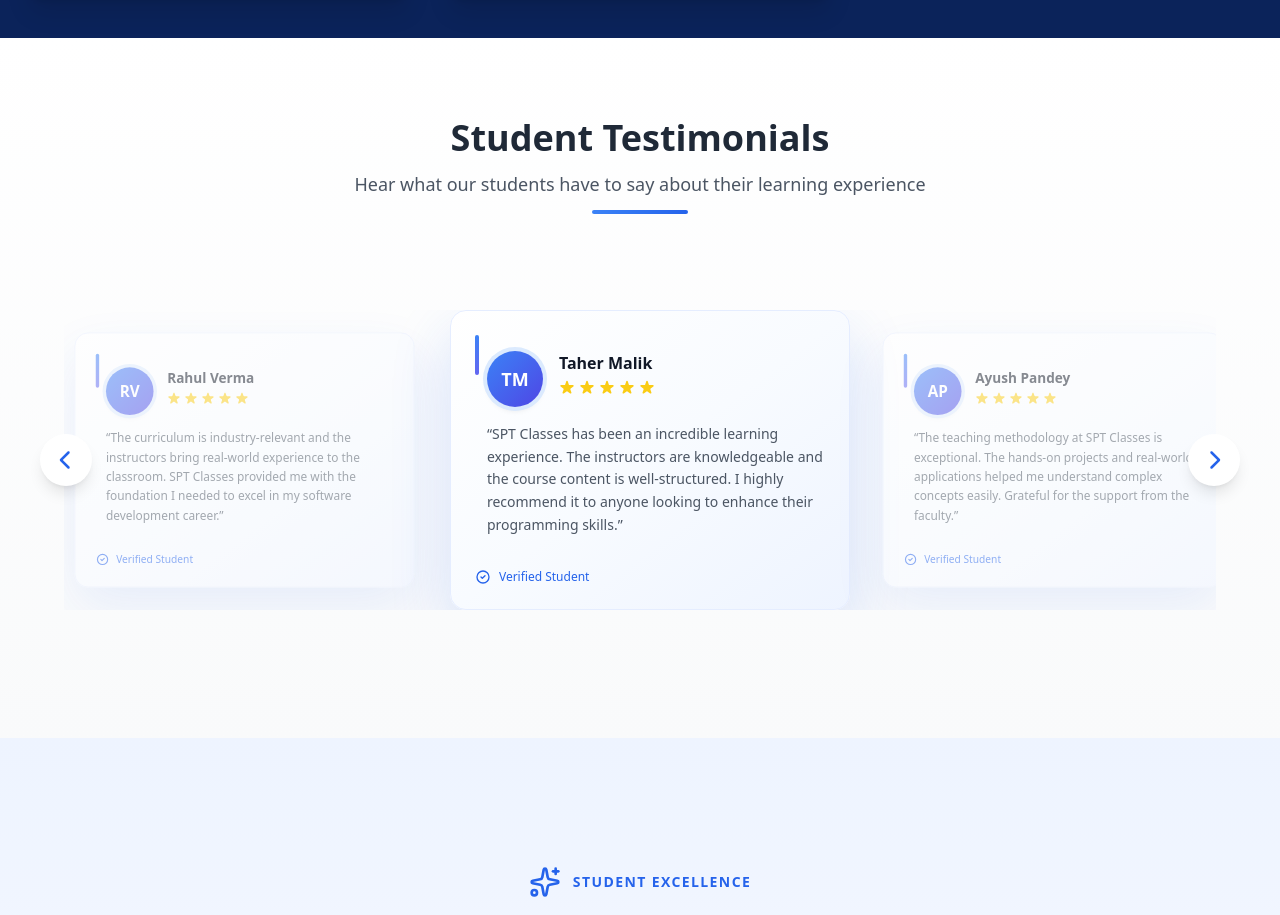
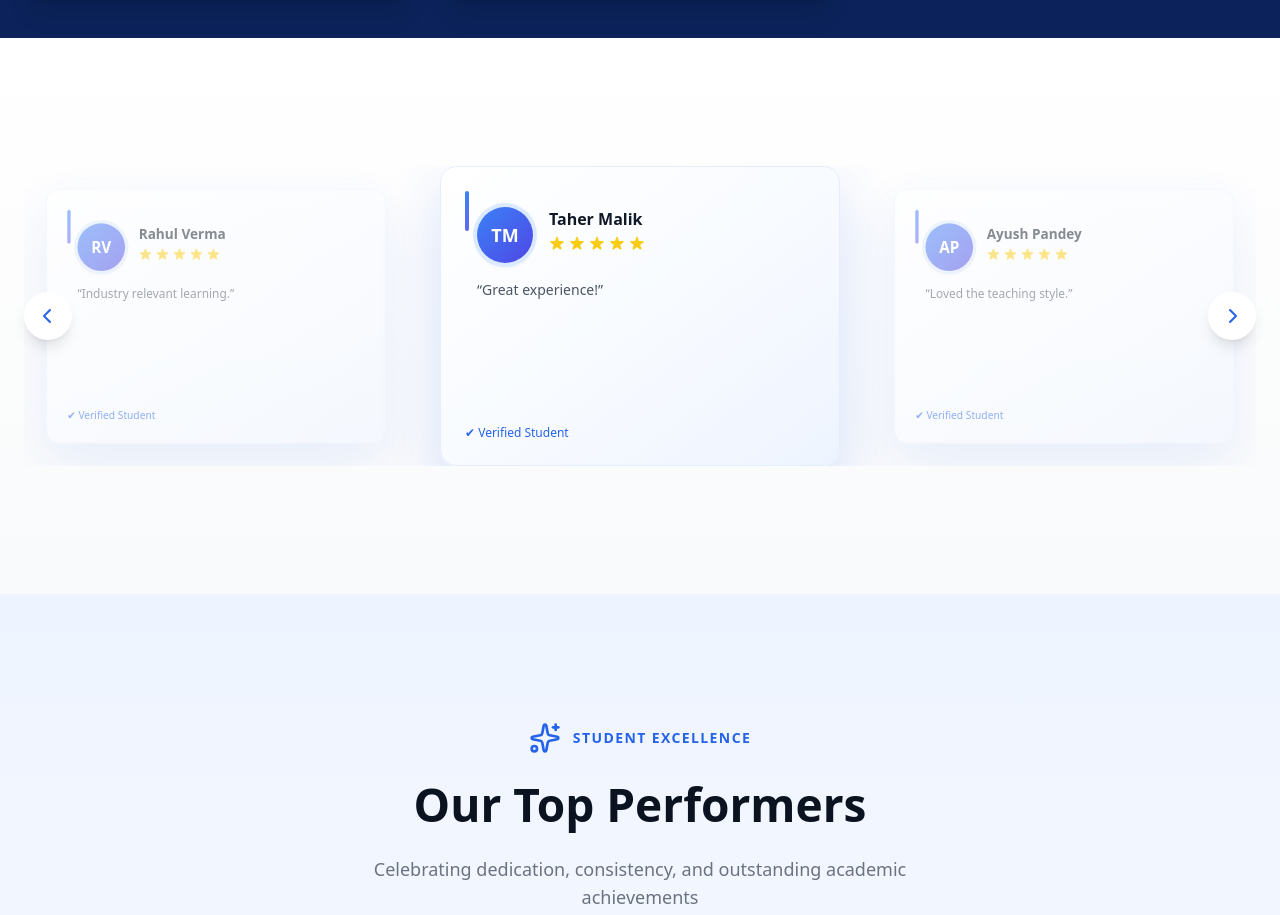
Before and after one commit to Ayyayush/SPT-Classes, a React (Create React App) app: page / in a window 1280 px wide. Shown: the part 2235-3150 px from the top of the page. Built offline with nearby package versions, Linux system fonts and the light colour scheme.

Commit message:
Nodemailer-and-UI

```diff
--- a/src/components/Review.jsx
+++ b/src/components/Review.jsx
@@ -1,47 +1,44 @@
 import React from "react";
-import { useState,useEffect } from "react";
-import { FaChevronLeft,FaChevronRight } from "react-icons/fa6";
+import { useState, useEffect } from "react";
+import { FaChevronLeft, FaChevronRight } from "react-icons/fa6";
+
+/* ================= SKELETON ================= */
 
 export function ReviewCardSkeleton() {
   return (
-    <div className="w-[400px] h-[300px] bg-blue-50 rounded-2xl shadow-md p-4 flex flex-col gap-3 animate-pulse">
-
-      {/* User section */}
+    <div
+      className="
+        w-full sm:w-[320px] md:w-[360px] lg:w-[400px]
+        h-[300px]
+        bg-blue-50 rounded-2xl shadow-md
+        p-4 flex flex-col gap-3 animate-pulse
+      "
+    >
       <div className="flex items-center gap-3">
-
-        {/* Avatar */}
         <div className="h-12 w-12 rounded-full bg-blue-200"></div>
 
-        {/* Name + stars */}
         <div className="flex flex-col gap-2">
-
-          {/* Name */}
           <div className="h-4 w-24 bg-blue-200 rounded"></div>
 
-          {/* Stars */}
           <div className="flex gap-1">
-            <div className="h-4 w-4 bg-blue-200 rounded"></div>
-            <div className="h-4 w-4 bg-blue-200 rounded"></div>
-            <div className="h-4 w-4 bg-blue-200 rounded"></div>
-            <div className="h-4 w-4 bg-blue-200 rounded"></div>
-            <div className="h-4 w-4 bg-blue-200 rounded"></div>
+            {[...Array(5)].map((_, i) => (
+              <div key={i} className="h-4 w-4 bg-blue-200 rounded"></div>
+            ))}
           </div>
         </div>
       </div>
 
-      {/* Message lines */}
       <div className="flex flex-col gap-2 mt-1">
         <div className="h-3 w-[90%] bg-blue-200 rounded"></div>
         <div className="h-3 w-[80%] bg-blue-200 rounded"></div>
         <div className="h-3 w-[70%] bg-blue-200 rounded"></div>
         <div className="h-3 w-[60%] bg-blue-200 rounded"></div>
       </div>
-
     </div>
   );
 }
 
-
+/* ================= REVIEW CARD ================= */
 
 export function ReviewCard(props) {
   const getInitials = (name) => {
@@ -53,29 +50,32 @@ export function ReviewCard(props) {
   };
 
   return (
-    <div className="
-      w-[400px] h-[300px] p-6 flex flex-col justify-between
+    <div
+      className="
+        w-full sm:w-[320px] md:w-[360px] lg:w-[400px]
+        h-[300px]
+        p-6 flex flex-col justify-between
         rounded-2xl
         bg-gradient-to-br from-white via-[#f8fbff] to-[#eef4ff]
         border border-[#e5edff]
         shadow-[0_25px_60px_rgba(37,99,235,0.18)]
         hover:shadow-[0_35px_80px_rgba(37,99,235,0.28)]
         transition-all duration-500
-    ">
-
-      {/* Top */}
+      "
+    >
       <div className="space-y-4 relative">
-        {/* Accent bar */}
         <div className="absolute left-0 top-0 h-10 w-1 rounded-full bg-gradient-to-b from-blue-500 to-indigo-500" />
 
         <div className="flex items-start gap-4 pl-3">
-          <div className="
+          <div
+            className="
               h-14 w-14 rounded-full
               bg-gradient-to-br from-blue-500 to-indigo-600
               flex items-center justify-center
               text-white font-bold text-lg
               shadow-md ring-4 ring-blue-100
-          ">
+            "
+          >
             {getInitials(props?.username)}
           </div>
 
@@ -104,63 +104,42 @@ export function ReviewCard(props) {
         </p>
       </div>
 
-      {/* Footer */}
       <div className="flex items-center gap-2 text-xs text-blue-600 font-medium mt-4">
-        <svg
-          className="h-4 w-4"
-          fill="none"
-          viewBox="0 0 24 24"
-          stroke="currentColor"
-        >
-          <path
-            strokeLinecap="round"
-            strokeLinejoin="round"
-            strokeWidth={2}
-            d="M9 12l2 2 4-4m6 2a9 9 0 11-18 0 9 9 0 0118 0z"
-          />
-        </svg>
-        Verified Student
+        ✔ Verified Student
       </div>
     </div>
   );
 }
 
+/* ================= REVIEW SLIDER ================= */
 
 export function Review(props) {
   const [currentIndex, setCurrentIndex] = useState([0, ""]);
-
   const total = props?.feedBack.length;
 
-  // Handle previous button
   const handlePrev = () => {
     setCurrentIndex((prev) => {
       const oldArr = [...prev];
       oldArr[0] = (oldArr[0] - 1 + total) % total;
       oldArr[1] = "RIGHT";
       return oldArr;
-    })
+    });
   };
 
-  // Handle next button
   const handleNext = () => {
     setCurrentIndex((prev) => {
       const oldArr = [...prev];
       oldArr[0] = (oldArr[0] + 1) % total;
       oldArr[1] = "LEFT";
       return oldArr;
-    })
-
+    });
   };
 
-
-  // Get 4 reviews to display
   const getDisplayIndexes = () => {
     if (total <= 3) return Array.from({ length: total }, (_, i) => i);
-
     const left = (currentIndex[0] - 1 + total) % total;
     const center = currentIndex[0];
     const right = (currentIndex[0] + 1) % total;
-
     return [left, center, right];
   };
 
@@ -172,32 +151,22 @@ export function Review(props) {
         const oldArr = [...prev];
         oldArr[1] = "";
         return oldArr;
-      })
-    }, 1000)
-  })
-
+      });
+    }, 1000);
+  });
 
   return (
     <section className="w-full py-20 bg-gradient-to-b from-white to-gray-50">
-      <div className="max-w-7xl mx-auto px-6">
-        <div className="text-center mb-12 space-y-3">
-          <h2 className="text-4xl font-bold text-gray-800">Student Testimonials</h2>
-          <p className="text-gray-600 text-lg">
-            Hear what our students have to say about their learning experience
-          </p>
-          <div className="w-24 h-1 bg-gradient-to-r from-blue-500 to-blue-600 mx-auto rounded-full"></div>
-        </div>
-
+      <div className="max-w-7xl mx-auto px-4 sm:px-6">
         <div className="relative flex items-center justify-center py-12">
           <button
             onClick={handlePrev}
-            className="absolute left-0 md:left-4 z-10 p-4 bg-white shadow-lg text-blue-600 rounded-full hover:bg-blue-600 hover:text-white transition-all duration-300 hover:scale-110"
-            aria-label="Previous review"
+            className="absolute left-2 sm:left-0 z-10 p-4 bg-white shadow-lg text-blue-600 rounded-full"
           >
-            <FaChevronLeft className="text-xl" />
+            <FaChevronLeft />
           </button>
 
-          <div className="flex items-center justify-center gap-6 w-full max-w-6xl overflow-hidden">
+          <div className="flex items-center justify-center gap-6 w-full overflow-hidden">
             {displayIndexes.map((idx, i) => {
               const review = props?.feedBack[idx];
               let scale = 0.85;
@@ -215,24 +184,12 @@ export function Review(props) {
                   style={{
                     transform: `scale(${scale})`,
                     opacity: opacity,
-                    width: "33%",
                   }}
                 >
-                  {currentIndex[1] === "LEFT" ? (
-                    i === 2 ? (
-                      <ReviewCardSkeleton />
-                    ) : (
-                      <ReviewCard username={review.username} message={review.message} />
-                    )
-                  ) : currentIndex[1] === "RIGHT" ? (
-                    i === 0 ? (
-                      <ReviewCardSkeleton />
-                    ) : (
-                      <ReviewCard username={review.username} message={review.message} />
-                    )
-                  ) : (
-                    <ReviewCard username={review.username} message={review.message} />
-                  )}
+                  <ReviewCard
+                    username={review.username}
+                    message={review.message}
+                  />
                 </div>
               );
             })}
@@ -240,43 +197,26 @@ export function Review(props) {
 
           <button
             onClick={handleNext}
-            className="absolute right-0 md:right-4 z-10 p-4 bg-white shadow-lg text-blue-600 rounded-full hover:bg-blue-600 hover:text-white transition-all duration-300 hover:scale-110"
-            aria-label="Next review"
+            className="absolute right-2 sm:right-0 z-10 p-4 bg-white shadow-lg text-blue-600 rounded-full"
           >
-            <FaChevronRight className="text-xl" />
+            <FaChevronRight />
           </button>
         </div>
       </div>
     </section>
-  )
-};
+  );
+}
+
+/* ================= EXPORT ================= */
 
 export default function ReviewComponent() {
   const feedBack = [
-    {
-      username: "Taher Malik",
-      message: "SPT Classes has been an incredible learning experience. The instructors are knowledgeable and the course content is well-structured. I highly recommend it to anyone looking to enhance their programming skills."
-    },
-    {
-      username: "Ayush Pandey",
-      message: "The teaching methodology at SPT Classes is exceptional. The hands-on projects and real-world applications helped me understand complex concepts easily. Grateful for the support from the faculty."
-    },
-    {
-      username: "Abhishek Kumar",
-      message: "I enrolled in the Java Programming course and it exceeded my expectations. The practical approach and personalized attention made all the difference. Thanks to SPT Classes for preparing me for my career."
-    },
-    {
-      username: "Priya Sharma",
-      message: "Best decision I made was joining SPT Classes. The faculty is supportive and the learning environment is very encouraging. I gained confidence in my technical skills and secured a great placement."
-    },
-    {
-      username: "Rahul Verma",
-      message: "The curriculum is industry-relevant and the instructors bring real-world experience to the classroom. SPT Classes provided me with the foundation I needed to excel in my software development career."
+    { username: "Taher Malik", message: "Great experience!" },
+    { username: "Ayush Pandey", message: "Loved the teaching style." },
+    { username: "Abhishek Kumar", message: "Very practical approach." },
+    { username: "Priya Sharma", message: "Highly recommended." },
+    { username: "Rahul Verma", message: "Industry relevant learning." },
+  ];
+
+  return <Review feedBack={feedBack} />;
 }
-  ]
-  return (
-    <>
-      <Review feedBack={feedBack} />
-    </>
-  )
-}
```
Also changed, not shown: src/components/ContactUs.jsx (+65 -26 lines), src/components/Faq.jsx (+59 -30 lines). Lines whose indentation alone changed are shown as unchanged.
